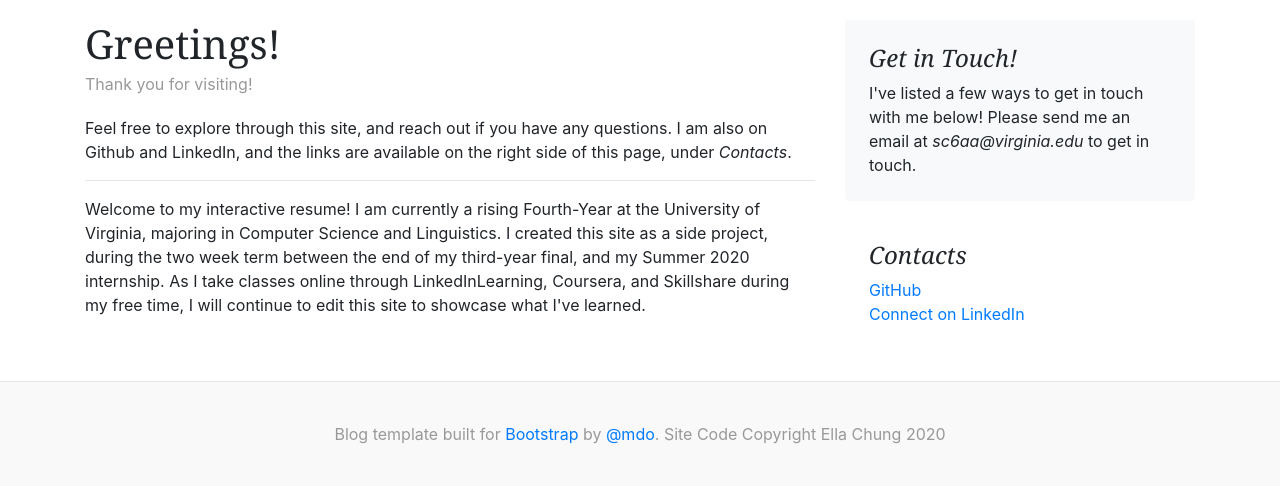
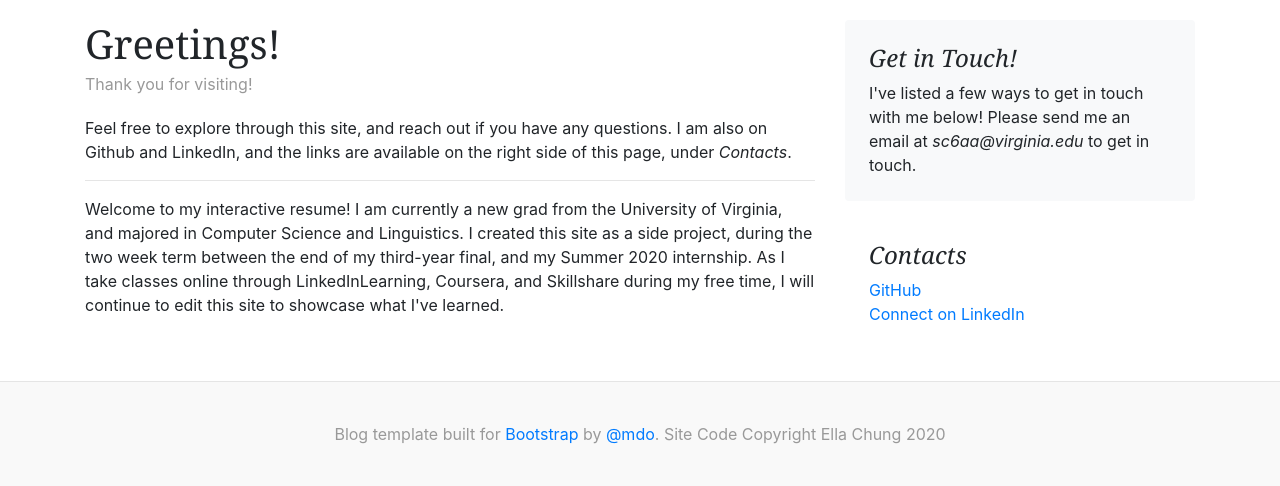
Before and after one commit to EllaChung/escResume, a Django app: page / in a window 1280 px wide. Shown: the part 535-1021 px from the top of the page. Run offline with Django 3.2, Linux system fonts and the light colour scheme; some libraries are stand-ins or nearby versions.

Commit message:
Changed welcome message

```diff
--- a/polls/templates/polls/homepage.html
+++ b/polls/templates/polls/homepage.html
@@ -59,7 +59,7 @@
 
         </p>
         <hr>
-        <p>Welcome to my interactive resume! I am currently a rising Fourth-Year at the University of Virginia, majoring in Computer Science and Linguistics.
+        <p>Welcome to my interactive resume! I am currently a new grad from the University of Virginia, and majored in Computer Science and Linguistics.
           I created this site as a side project, during the two week term between the end of my third-year final, and my Summer 2020 internship. As I
           take classes online through LinkedInLearning, Coursera, and Skillshare during my free time, I will continue to edit this site to showcase what I've learned.
         </p>
```
